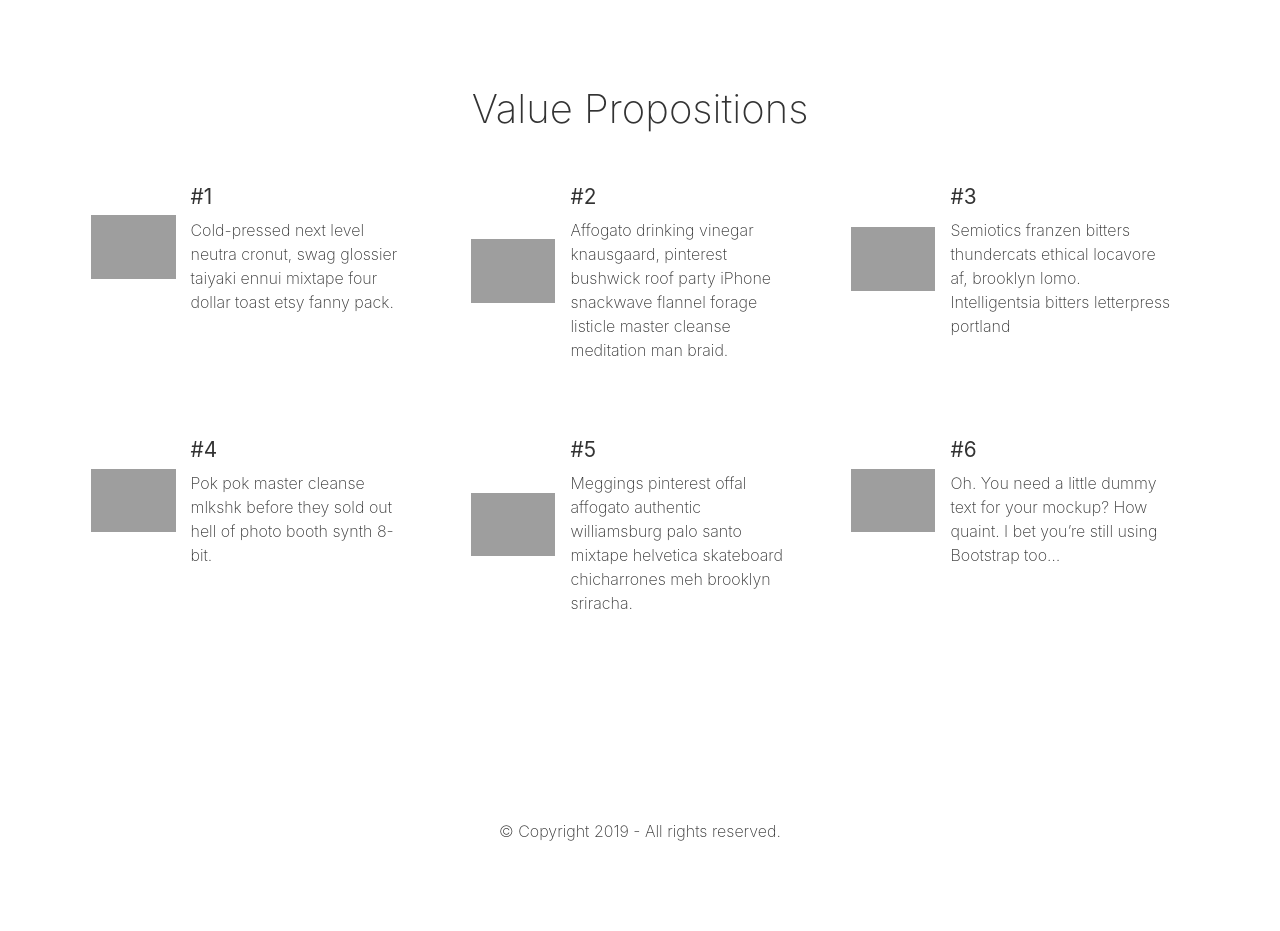
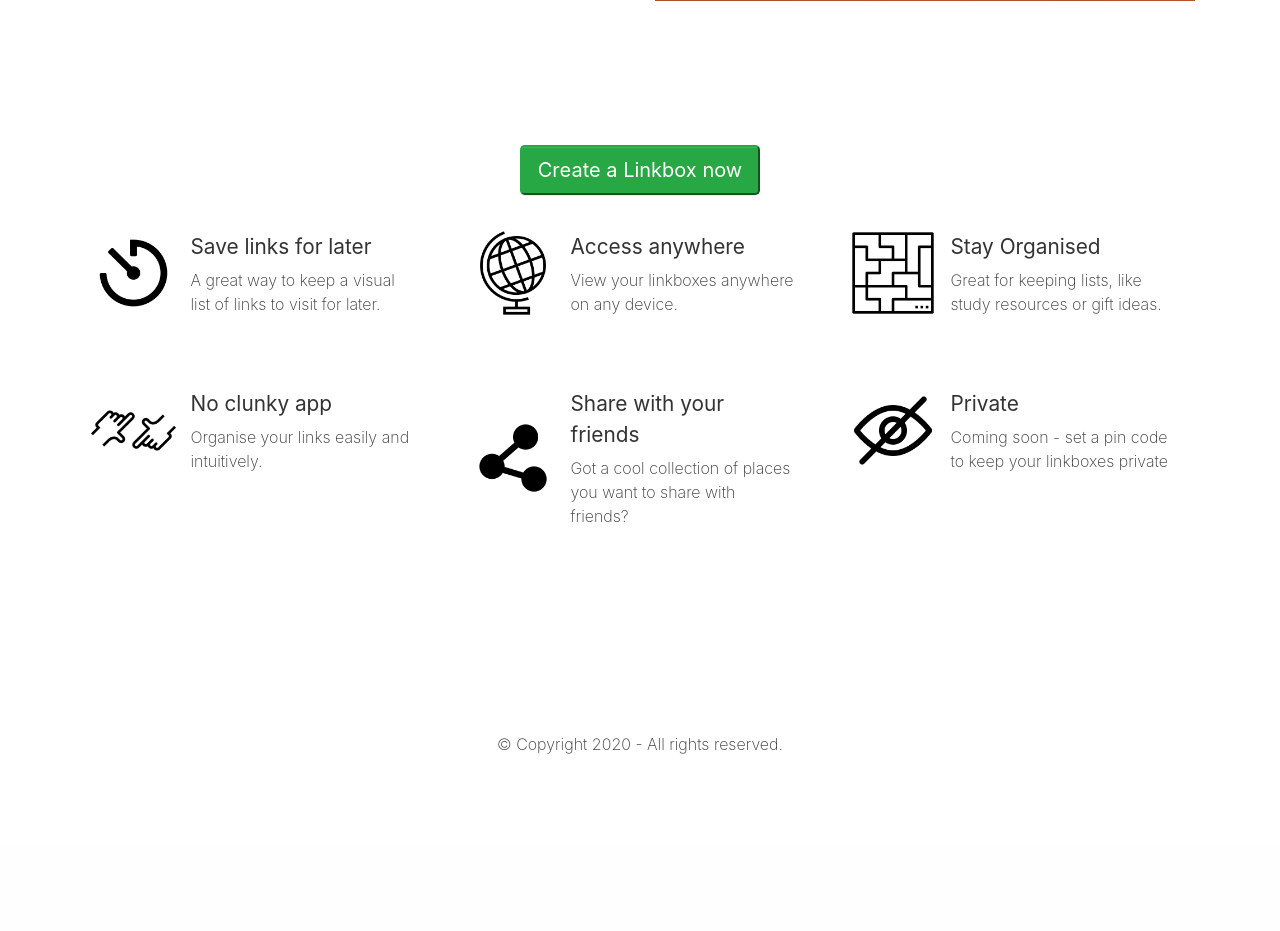
Before and after one commit to ben-jacobson/Linkboxes.io, a Django app: page / in a window 1280 px wide. Shown: the part 496-1427 px from the top of the page. After the commit the page ends 1250 px from the top, so only its background shows below. Run offline with Django 3.2, Linux system fonts and the light colour scheme; some libraries are stand-ins or nearby versions; grey boxes are pictures that could not be loaded.

Commit message:
added marketing copy, site is now ready to deploy!

```diff
--- a/bookmarks/templates/base.html
+++ b/bookmarks/templates/base.html
@@ -69,7 +69,7 @@
             </div -->
             <div class="row">
                 <div class="col-md-12 mt-3 text-center">
-                    <p>© Copyright 2019 - All rights reserved.</p>
+                    <p>© Copyright {% now "Y" %} - All rights reserved.</p>
                 </div>
             </div>
         </div>
--- a/bookmarks/templates/home.html
+++ b/bookmarks/templates/home.html
@@ -1,12 +1,12 @@
-{% extends 'base.html' %} {% block page-title %}Welcome!{% endblock %} {% block main-content %}
+{% extends 'base.html' %} {% load static %} {% block page-title %}Linkboxes.io{% endblock %} {% block main-content %}
 <div class="py-5">
     <div class="container">
         <div class="row">
             <div class="px-lg-5 d-flex flex-column justify-content-center col-lg-6">
-                <h1>Tagline</h1>
-                <p class="mb-3 lead">Lorem ipsum dolor amet lyft before they sold out enamel pin beard raclette DIY. Street art kitsch mumblecore, plaid bushwick pork belly taxidermy. </p>
+                <h1>Linkboxes.io</h1>
+                <p class="mb-3 lead">Create lists of the great places you've been on the web. Share with your friends, or keep them a secret!</p>
             </div>
-            <div class="col-lg-6"> <img class="img-fluid d-block" src="https://static.pingendo.com/cover-moon.svg">
+            <div class="col-lg-6"> <img class="img-fluid d-block" src="{% static 'images/home-page-hero.png' %}">
             </div>
         </div>
     </div>
@@ -15,61 +15,62 @@
     <div class="container">
         <div class="row">
             <div class="col-md-12 text-center">
-                <h1>Value Propositions</h1>
+                <a href="{% url 'signup' %}"><button type="button" class="btn-lg btn-success">Create a Linkbox now</button></a>
             </div>
         </div>
+
         <div class="row justify-content-center">
             <div class="col-lg-4 col-md-6 p-4">
                 <div class="row">
-                    <div class="col-3 p-0 d-flex align-items-center"> <img class="img-fluid d-block" src="https://static.pingendo.com/img-placeholder-1.svg"> </div>
+                    <div class="col-3 p-0 d-flex align-items-center"> <img class="img-fluid d-block" src="{% static 'images/save-for-later.png' %}"> </div>
                     <div class="col-9">
-                        <p class="lead mb-1"> <b>#1</b> </p>
-                        <p class="mb-0">Cold-pressed next level neutra cronut, swag glossier taiyaki ennui mixtape four dollar toast etsy fanny pack.</p>
+                        <p class="lead mb-1"> <b>Save links for later</b> </p>
+                        <p class="mb-0">A great way to keep a visual list of links to visit for later.</p>
                     </div>
                 </div>
             </div>
             <div class="col-lg-4 col-md-6 p-4">
                 <div class="row">
-                    <div class="col-3 p-0 d-flex align-items-center"> <img class="img-fluid d-block" src="https://static.pingendo.com/img-placeholder-4.svg"> </div>
+                    <div class="col-3 p-0 d-flex align-items-center"> <img class="img-fluid d-block" src="{% static 'images/access-anywhere.png' %}"> </div>
                     <div class="col-9">
-                        <p class="lead mb-1"> <b>#2</b> </p>
-                        <p class="mb-0">Affogato drinking vinegar knausgaard, pinterest bushwick roof party iPhone snackwave flannel forage listicle master cleanse meditation man braid. </p>
+                        <p class="lead mb-1"> <b>Access anywhere</b> </p>
+                        <p class="mb-0">View your linkboxes anywhere on any device.</p>
                     </div>
                 </div>
             </div>
             <div class="col-lg-4 col-md-6 p-4">
                 <div class="row">
-                    <div class="col-3 p-0 d-flex align-items-center"> <img class="img-fluid d-block" src="https://static.pingendo.com/img-placeholder-2.svg"> </div>
+                    <div class="col-3 p-0 d-flex align-items-center"> <img class="img-fluid d-block" src="{% static 'images/organised.png' %}"> </div>
                     <div class="col-9">
-                        <p class="lead mb-1"> <b>#3</b> </p>
-                        <p class="mb-0">Semiotics franzen bitters thundercats ethical locavore af, brooklyn lomo. Intelligentsia bitters letterpress portland</p>
+                        <p class="lead mb-1"> <b>Stay Organised</b> </p>
+                        <p class="mb-0">Great for keeping lists, like study resources or gift ideas. </p>
                     </div>
                 </div>
             </div>
             <div class="col-lg-4 col-md-6 p-4">
                 <div class="row">
-                    <div class="col-3 p-0 d-flex align-items-center"> <img class="img-fluid d-block" src="https://static.pingendo.com/img-placeholder-3.svg"> </div>
+                    <div class="col-3 p-0 d-flex align-items-center"> <img class="img-fluid d-block" src="{% static 'images/intuitive.png' %}"> </div>
                     <div class="col-9">
-                        <p class="lead mb-1"> <b>#4</b> </p>
-                        <p class="mb-0">Pok pok master cleanse mlkshk before they sold out hell of photo booth synth 8-bit. </p>
+                        <p class="lead mb-1"> <b>No clunky app</b> </p>
+                        <p class="mb-0">Organise your links easily and intuitively.</p>
                     </div>
                 </div>
             </div>
             <div class="col-lg-4 col-md-6 p-4">
                 <div class="row">
-                    <div class="col-3 p-0 d-flex align-items-center"> <img class="img-fluid d-block" src="https://static.pingendo.com/img-placeholder-1.svg"> </div>
+                    <div class="col-3 p-0 d-flex align-items-center"> <img class="img-fluid d-block" src="{% static 'images/share.png' %}"> </div>
                     <div class="col-9">
-                        <p class="lead mb-1"> <b>#5</b> </p>
-                        <p class="mb-0">Meggings pinterest offal affogato authentic williamsburg palo santo mixtape helvetica skateboard chicharrones meh brooklyn sriracha.</p>
+                        <p class="lead mb-1"> <b>Share with your friends</b> </p>
+                        <p class="mb-0">Got a cool collection of places you want to share with friends?</p>
                     </div>
                 </div>
             </div>
             <div class="col-lg-4 col-md-6 p-4">
                 <div class="row">
-                    <div class="col-3 p-0 d-flex align-items-center"> <img class="img-fluid d-block" src="https://static.pingendo.com/img-placeholder-4.svg"> </div>
+                    <div class="col-3 p-0 d-flex align-items-center"> <img class="img-fluid d-block" src="{% static 'images/private.png' %}"> </div>
                     <div class="col-9">
-                        <p class="lead mb-1"> <b>#6</b> </p>
-                        <p class="mb-0">Oh. You need a little dummy text for your mockup? How quaint. I bet you’re still using Bootstrap too…</p>
+                        <p class="lead mb-1"> <b>Private</b> </p>
+                        <p class="mb-0">Coming soon - set a pin code to keep your linkboxes private</p>
                     </div>
                 </div>
             </div>
```
Also changed, not shown: bookmarks/tests/test_views.py (+0 -1 lines), README.md, bookmarks/static/images/access-anywhere.png (added), bookmarks/static/images/home-page-hero.png (added), bookmarks/static/images/intuitive.png (added), bookmarks/static/images/organised.png (added), bookmarks/static/images/private.png (added), bookmarks/static/images/save-for-later.png (added), bookmarks/static/images/share.png (added).
